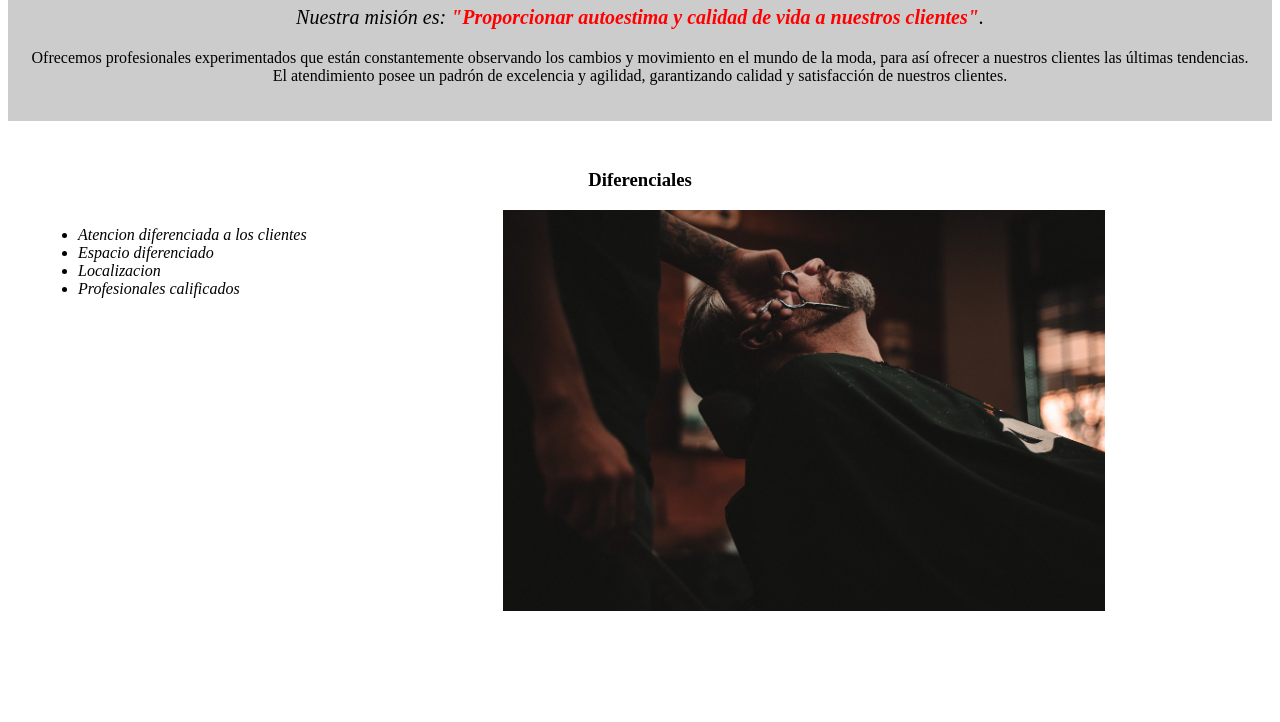
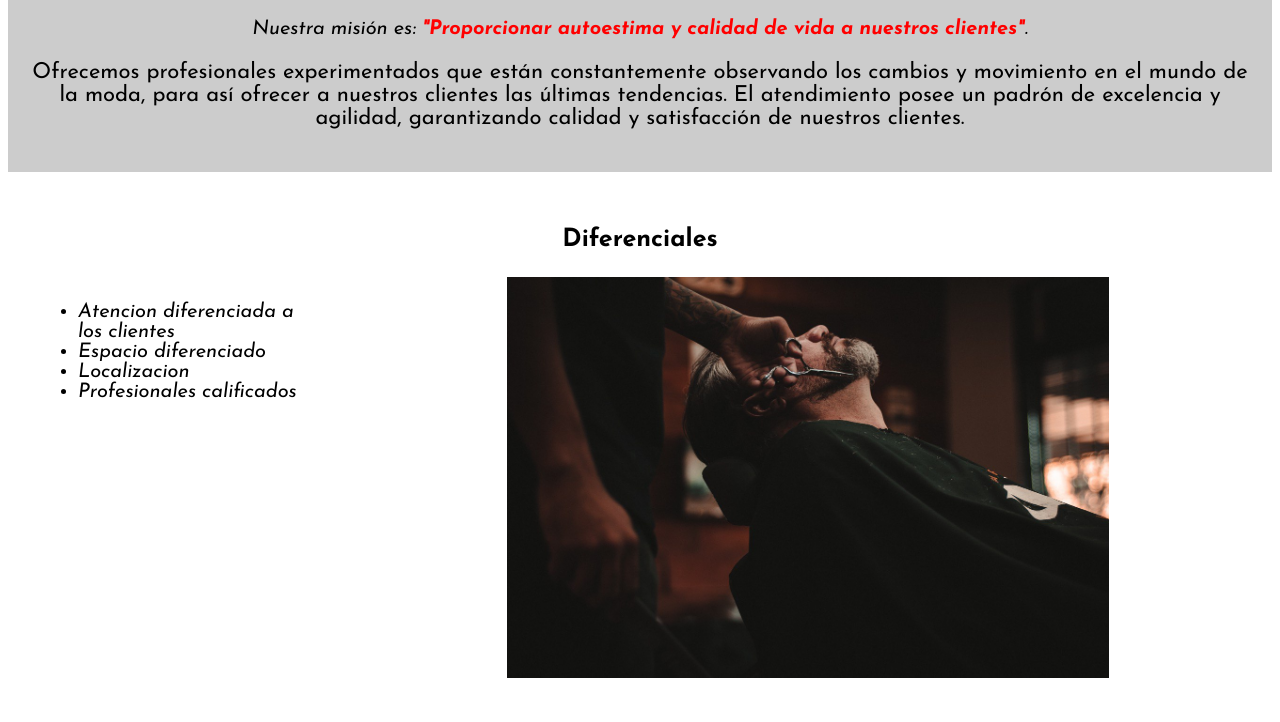
Before and after one commit to LeeoteeX/paginaBarberia, a plain HTML site: page index.html in a window 1280 px wide. Shown: the part 695-1417 px from the top of the page. Before the commit the page ends 1348 px from the top, so only its background shows below. Drawn offline with Linux system fonts and the light colour scheme.

Commit message:
Cambio de letras en el Home
font-family: "Josefin Sans", sans-serif;

Agregado al index.html

```diff
--- a/index.html
+++ b/index.html
@@ -3,11 +3,13 @@
 <html lang="es">
 
     <head>
-
         <meta charset="UTF-8">
         <title>Barbería Alura</title>
         <link rel="stylesheet" href="style-home.css">
 
+        <link rel="preconnect" href="https://fonts.googleapis.com">
+        <link rel="preconnect" href="https://fonts.gstatic.com" crossorigin>
+        <link href="https://fonts.googleapis.com/css2?family=Josefin+Sans:ital,wght@0,100..700;1,100..700&display=swap" rel="stylesheet">
     </head>
 
     <header>
--- a/style-home.css
+++ b/style-home.css
@@ -1,5 +1,7 @@
 .titulo-principal{
     padding-left: 30px;
+    font-family: "Josefin Sans", sans-serif;
+    font-size: 34px;
 }
 
 #banner {
@@ -13,33 +15,44 @@
 
 .titulo-centralizado {
     text-align: center;
+    font-family: "Josefin Sans", sans-serif;
+    font-size: 25px;
 }
 
 p{
+    font-family: "Josefin Sans", sans-serif;
     text-align: center;
+    font-size: 22px;
 }
 
 em strong {
+    font-family: "Josefin Sans", sans-serif;
     color: red;
 }
 
 #mision {
+    font-family: "Josefin Sans", sans-serif;
     font-size: 20px;
 }
 
 .diferenciales{
+    font-family: "Josefin Sans", sans-serif;
     background: #FFFFFF;
     padding: 30px;
+    font-size: 25px;
 }
 
 ul{
+    font-family: "Josefin Sans", sans-serif;
     display: inline-block;
     vertical-align: top;
     width: 20%;
     margin-right: 15%;
 }
 .items{
+    font-family: "Josefin Sans", sans-serif;
     font-style: italic;
+    font-size: 20px;
 }
 
 .imagenDiferenciales{
```
Also changed, not shown: contacto.html (+2 -2 lines).
